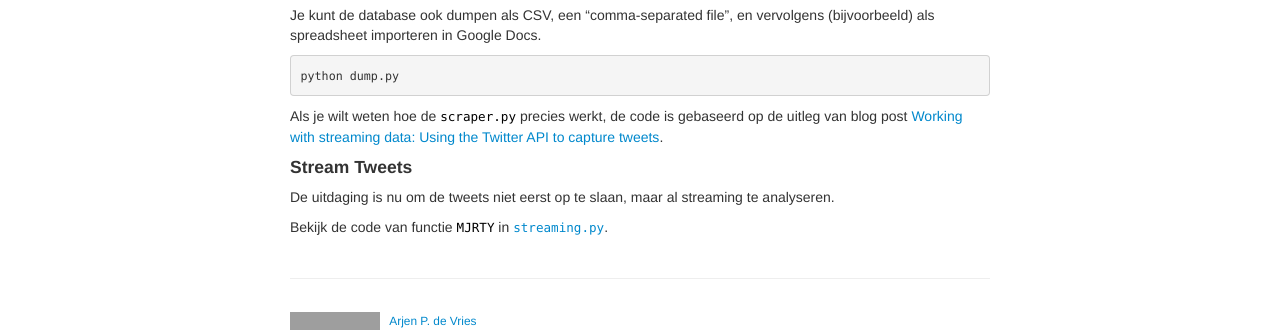
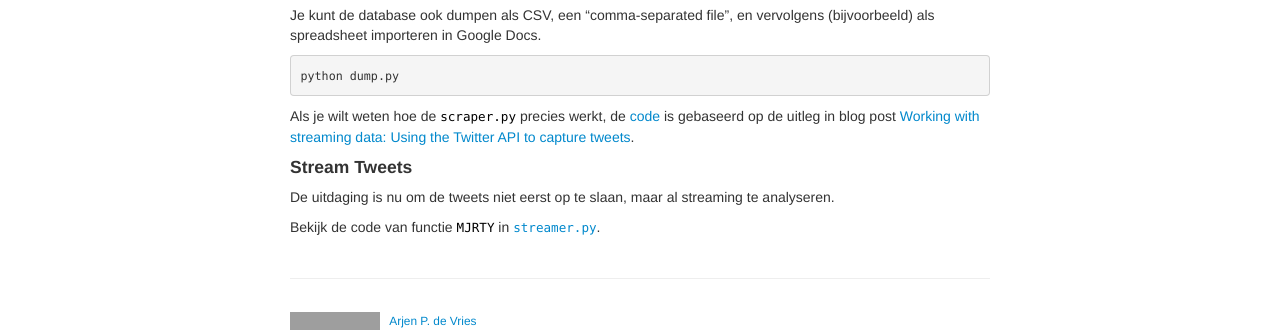
Before and after one commit to Thelukepet/course, a Jekyll site: the page built from puc/tutorial.md, in a window 1280 px wide. Shown: the part 1543-1873 px from the top of the page. Built offline with Jekyll 4.4.1, drawn with Linux system fonts in a browser that asks for light colours; grey boxes are pictures that could not be loaded.

Commit message:
correct urls :-)

````diff
--- a/puc/tutorial.md
+++ b/puc/tutorial.md
@@ -98,11 +98,12 @@
 python dump.py
 ```
 
-Als je wilt weten hoe de `scraper.py` precies werkt, de code is gebaseerd op de uitleg van blog post
+Als je wilt weten hoe de `scraper.py` precies werkt, de [code](https://raw.githubusercontent.com/rubigdata/puc/master/scraper.py)
+is gebaseerd op de uitleg in blog post
 [Working with streaming data: Using the Twitter API to capture tweets](https://www.dataquest.io/blog/streaming-data-python/).
 
 #### Stream Tweets
 
 De uitdaging is nu om de tweets niet eerst op te slaan, maar al streaming te analyseren.
 
-Bekijk de code van functie `MJRTY` in [`streaming.py`](https://raw.github.com/rubigdata/puc/blob/master/streamer.py).
+Bekijk de code van functie `MJRTY` in [`streamer.py`](https://raw.githubusercontent.com/rubigdata/puc/master/streamer.py).
````
